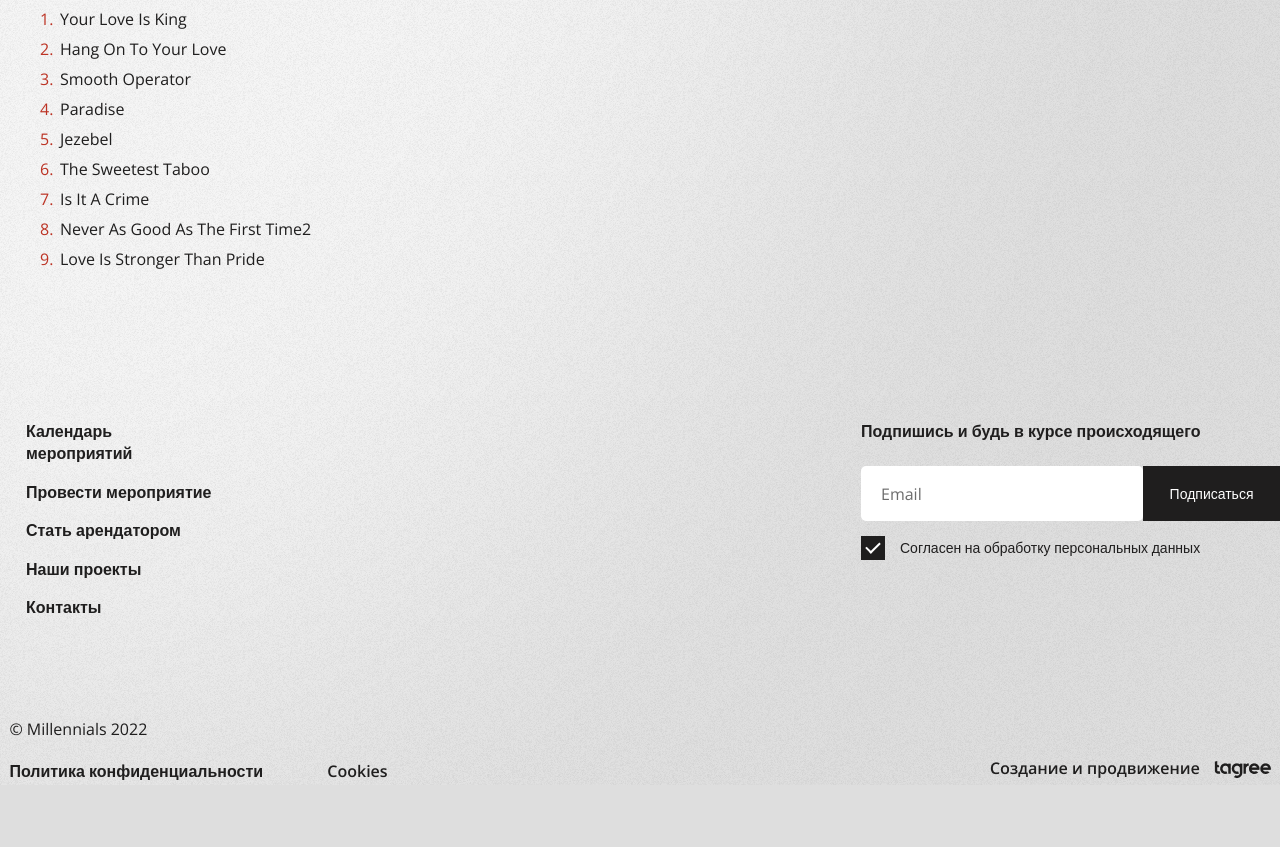
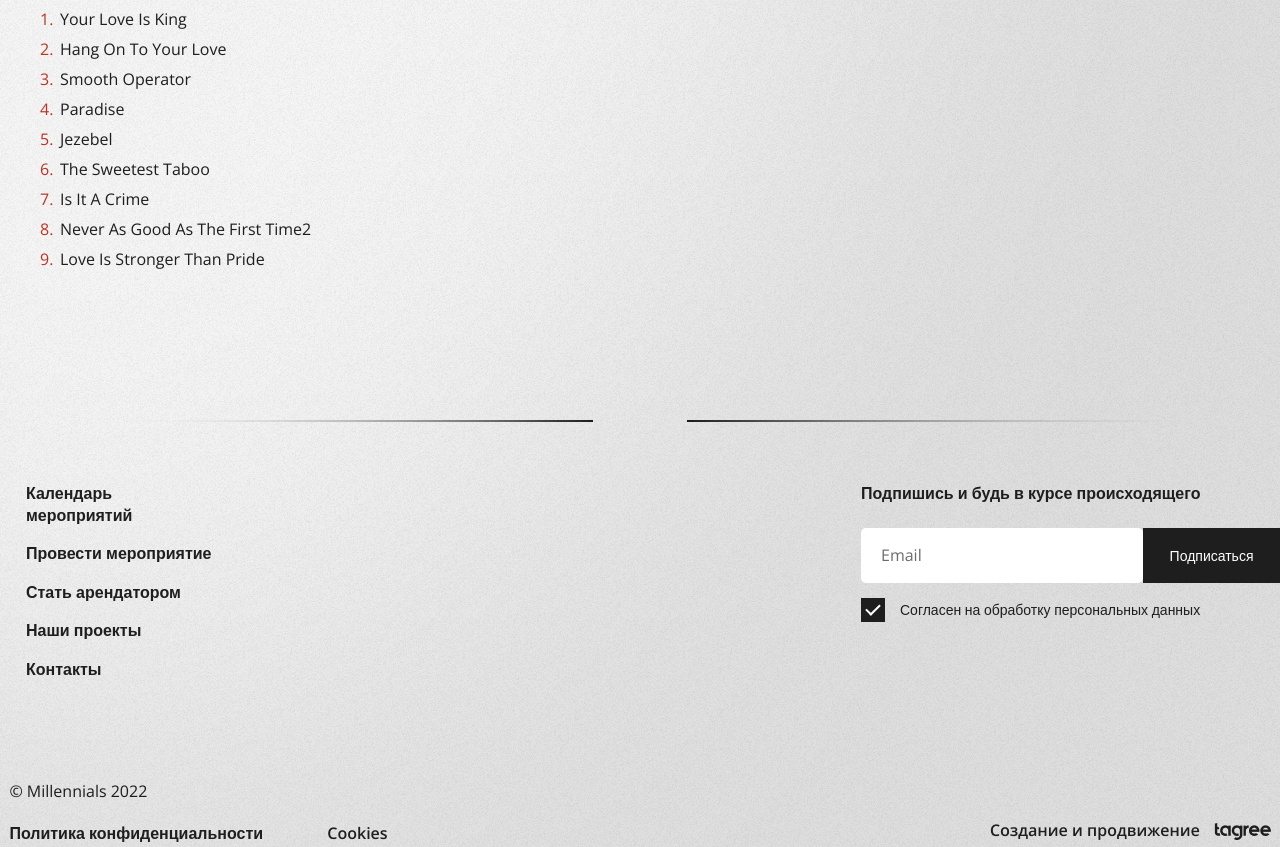
Before and after one commit to n1rp0/Frontend_LenniArt, a website: page src/html/default.html in a window 1280 px wide. Shown: the part 850-1697 px from the top of the page. Before the commit the page ends 1635 px from the top, so only its background shows below. Drawn offline with nearby package versions, Linux system fonts and the light colour scheme; files that its build step writes are made by us from their sources; files whose address does not match are found by name.

Commit message:
Доработка футера

```diff
--- a/src/html/blocks/page-footer.html
+++ b/src/html/blocks/page-footer.html
@@ -1,3 +1,7 @@
+<picture class="page-footer__line" width="1334" height="2">
+  <img src="assets/images/footer1.png" alt="footer" />
+</picture>
+
 <div class="page-footer__nav">
   <div class="page-footer__btns">
     <svg class="page-footer__red-line" width="4" height="198">
--- a/src/styles/blocks/events.less
+++ b/src/styles/blocks/events.less
@@ -1,5 +1,5 @@
 .events {
-  padding: 140px 0 100px;
+  padding: 140px 0 0 0;
 
   &__listing {
     margin-bottom: 100px;
--- a/src/styles/blocks/page-footer.less
+++ b/src/styles/blocks/page-footer.less
@@ -2,6 +2,13 @@
   display: flex;
   flex-direction: column;
   margin-bottom: 100px;
+
+  &__line {
+    display: flex;
+    justify-content: center;
+    flex-direction: row;
+    padding-bottom: 60px;
+  }
 
   &__nav {
     display: flex;
```
Also changed, not shown: dist/assets/images/footer1.png (added), dist/default.html, dist/events.html, dist/index.html, dist/styles/styles.css, dist/styles/styles.min.css, src/assets/images/footer1.png (added).
